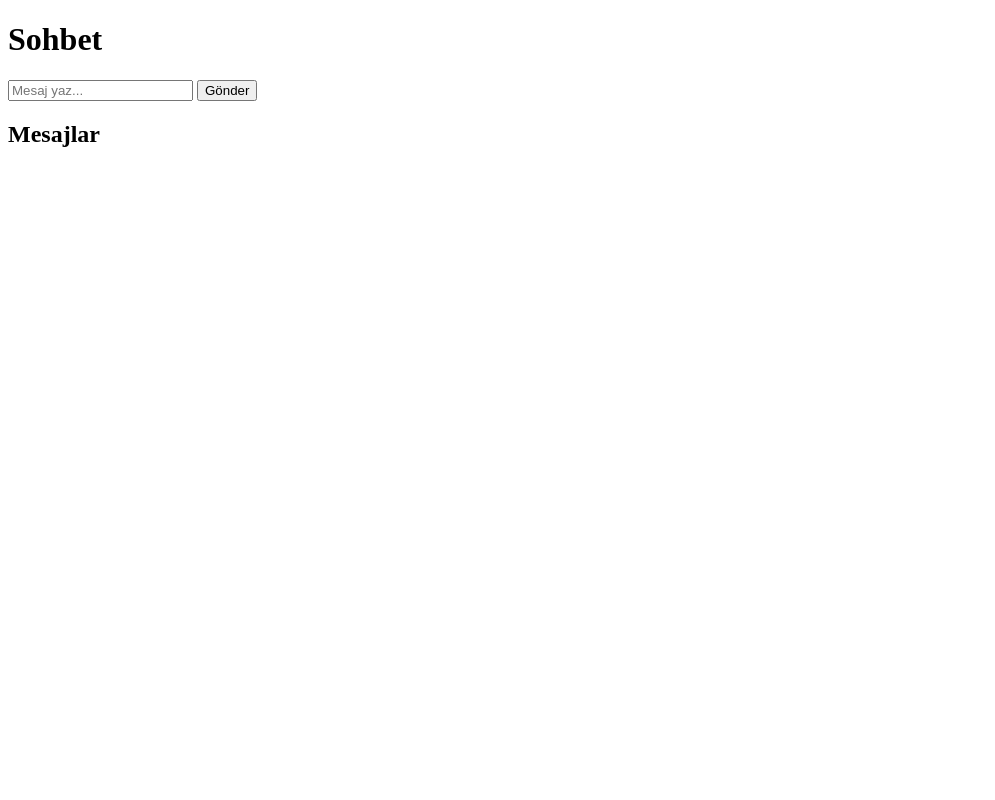
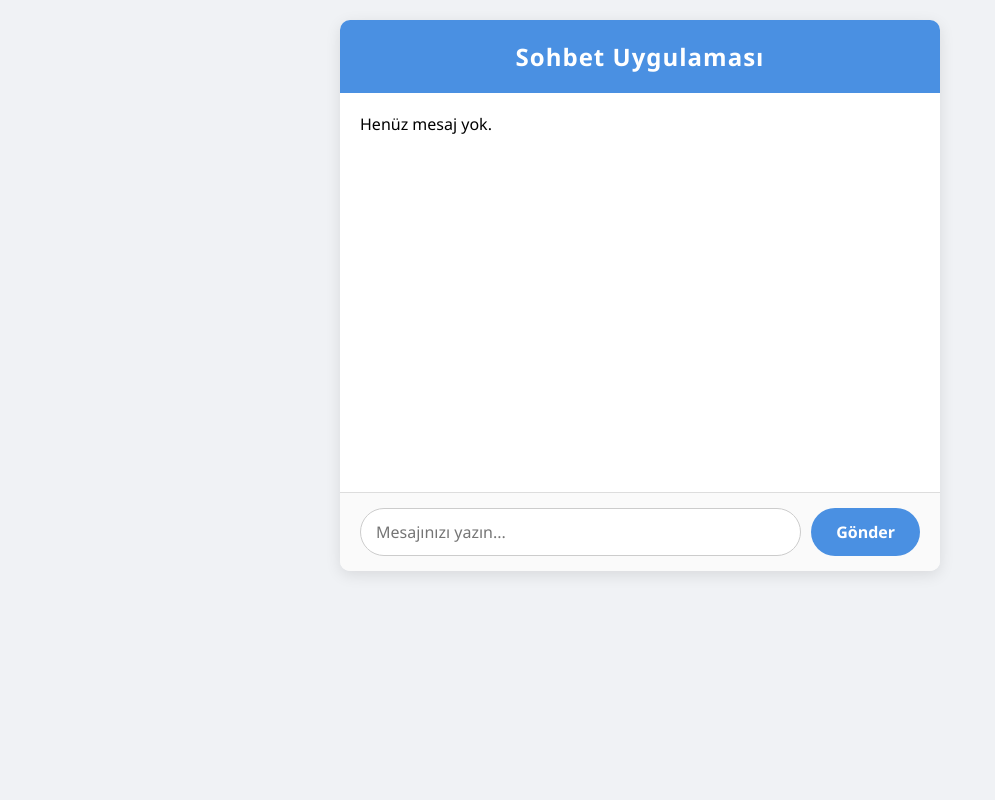
Before and after one commit to sword31/babaa-pro, a Flask app: page / in a window 1280 px wide. Shown: the whole page, without its empty margins (0-995 px from the left). Run offline with Flask 3, Linux system fonts and the light colour scheme.

Commit message:
Update index.html

```diff
--- a/templates/index.html
+++ b/templates/index.html
@@ -2,20 +2,133 @@
 <html lang="tr">
 <head>
     <meta charset="UTF-8" />
-    <title>Basit Sohbet Uygulaması</title>
+    <meta name="viewport" content="width=device-width, initial-scale=1" />
+    <title>Sohbet Uygulaması</title>
+    <style>
+        * {
+            box-sizing: border-box;
+            margin: 0; padding: 0;
+            font-family: 'Segoe UI', Tahoma, Geneva, Verdana, sans-serif;
+        }
+        body {
+            background: #f0f2f5;
+            display: flex;
+            justify-content: center;
+            align-items: flex-start;
+            min-height: 100vh;
+            padding: 20px;
+        }
+        .container {
+            background: white;
+            width: 100%;
+            max-width: 600px;
+            border-radius: 10px;
+            box-shadow: 0 4px 15px rgba(0,0,0,0.1);
+            display: flex;
+            flex-direction: column;
+            overflow: hidden;
+        }
+        header {
+            background: #4a90e2;
+            color: white;
+            padding: 20px;
+            font-size: 1.5rem;
+            font-weight: 700;
+            text-align: center;
+            letter-spacing: 1px;
+        }
+        .messages {
+            padding: 20px;
+            height: 400px;
+            overflow-y: auto;
+            border-bottom: 1px solid #ddd;
+        }
+        .message {
+            background: #e1ecf7;
+            padding: 10px 15px;
+            border-radius: 15px;
+            margin-bottom: 12px;
+            max-width: 80%;
+            word-wrap: break-word;
+            box-shadow: 0 1px 3px rgba(0,0,0,0.1);
+        }
+        .message time {
+            display: block;
+            font-size: 0.75rem;
+            color: #555;
+            margin-top: 5px;
+            text-align: right;
+            font-style: italic;
+        }
+        form {
+            display: flex;
+            padding: 15px 20px;
+            background: #fafafa;
+            gap: 10px;
+        }
+        input[type="text"] {
+            flex: 1;
+            padding: 12px 15px;
+            border-radius: 30px;
+            border: 1px solid #ccc;
+            font-size: 1rem;
+            transition: border-color 0.3s ease;
+        }
+        input[type="text"]:focus {
+            border-color: #4a90e2;
+            outline: none;
+        }
+        button {
+            background: #4a90e2;
+            border: none;
+            padding: 12px 25px;
+            border-radius: 30px;
+            color: white;
+            font-weight: 600;
+            font-size: 1rem;
+            cursor: pointer;
+            transition: background-color 0.3s ease;
+        }
+        button:hover {
+            background: #357ABD;
+        }
+        .messages::-webkit-scrollbar {
+            width: 8px;
+        }
+        .messages::-webkit-scrollbar-thumb {
+            background-color: #a0aec0;
+            border-radius: 10px;
+        }
+        @media (max-width: 480px) {
+            .container {
+                width: 100%;
+                height: 100vh;
+                border-radius: 0;
+            }
+            .messages {
+                height: calc(100vh - 140px);
+            }
+        }
+    </style>
 </head>
 <body>
-    <h1>Sohbet</h1>
-    <form method="POST" action="/">
-        <input type="text" name="mesaj" placeholder="Mesaj yaz..." required autocomplete="off" />
-        <button type="submit">Gönder</button>
-    </form>
-
-    <h2>Mesajlar</h2>
-    <ul>
-        {% for msg in messages %}
-            <li>{{ msg }}</li>
-        {% endfor %}
-    </ul>
+    <div class="container">
+        <header>Sohbet Uygulaması</header>
+        <div class="messages">
+            {% for msg in messages %}
+                {% set zaman, metin = msg.split(' - ', 1) %}
+                <div class="message">
+                    {{ metin }}
+                    <time>{{ zaman }}</time>
+                </div>
+            {% else %}
+                <p>Henüz mesaj yok.</p>
+            {% endfor %}
+        </div>
+        <form method="POST" action="/">
+            <input type="text" name="mesaj" placeholder="Mesajınızı yazın..." autocomplete="off" required />
+            <button type="submit">Gönder</button>
+        </form>
+    </div>
 </body>
 </html>
```
